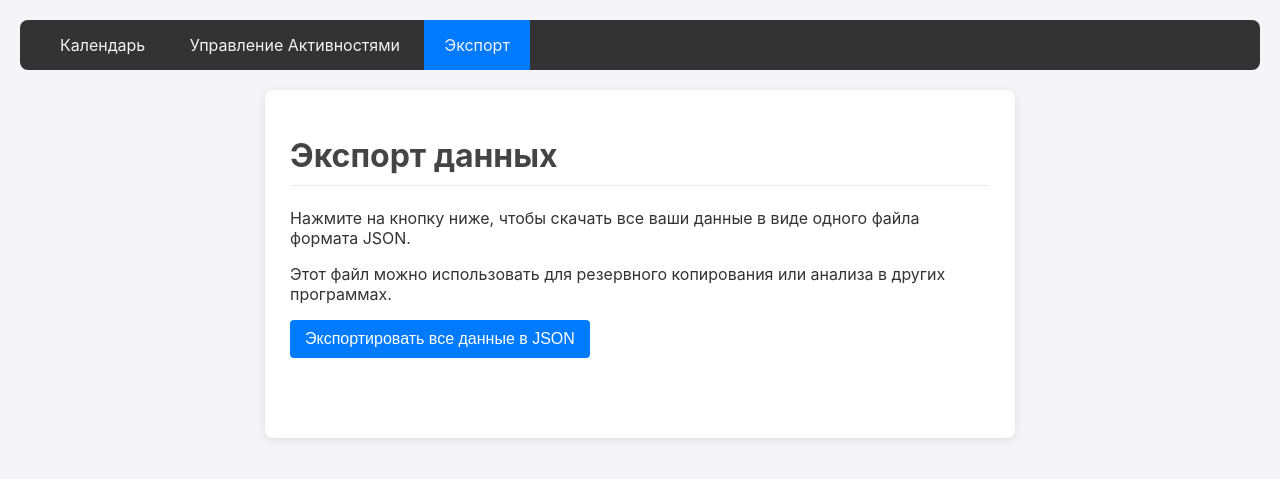
After one commit to MrHoustonOff/Activity-Tracker, a Flask app: page /export in a window 1280 px wide. The commit adds this page. Shown: the top 479 px of the page. Run offline with Flask 3, Linux system fonts and the light colour scheme.

Commit message:
feat(export): rewrite frontend logic to call native pywebview API

```diff
--- a/app.py
+++ b/app.py
@@ -3,12 +3,57 @@
 import os
 import sys
 import threading
+import json
 import webview
+from pathlib import Path
 from flask import Flask, render_template, request, jsonify
 from database import (
-    init_db, get_app_dir, add_activity, get_all_activities,
+    init_db, get_app_dir, add_activity, get_all_activities, get_all_data_for_export,
     delete_activity, add_log, get_logs_for_month, get_logs_for_day, delete_log
 )
+
+
+class Api:
+    def export_data(self):
+        """
+        Открывает нативный диалог сохранения файла, получает данные из БД,
+        и сохраняет их в выбранный пользователем файл.
+        """
+        try:
+            # Получаем объект окна для вызова диалога
+            window = webview.windows[0]
+
+            # Определяем папку "Документы" для начального отображения
+            docs_path = str(Path.home() / 'Documents')
+
+            result = window.create_file_dialog(
+                webview.SAVE_DIALOG,
+                directory=docs_path,
+                save_filename='activity_tracker_data.json'
+            )
+
+            # Если пользователь выбрал файл и нажал "Сохранить" (result не None и не пустой)
+            if result:
+                file_path = result[0] # pywebview возвращает кортеж с одним путем
+
+                # 1. Получаем данные из БД
+                all_data = get_all_data_for_export()
+
+                # 2. Конвертируем в JSON
+                json_data = json.dumps(all_data, ensure_ascii=False, indent=2)
+
+                # 3. Записываем в файл
+                with open(file_path, 'w', encoding='utf-8') as f:
+                    f.write(json_data)
+
+                return {'status': 'success', 'path': file_path}
+            else:
+                # Пользователь закрыл диалоговое окно
+                return {'status': 'cancelled'}
+
+        except Exception as e:
+            print(f"Ошибка при экспорте: {e}")
+            return {'status': 'error', 'message': str(e)}
 
 def check_lock():
     app_dir = get_app_dir()
@@ -109,9 +154,17 @@ def api_delete_log(log_id):
     result = delete_log(log_id)
     return jsonify(result)
 
+@app.route('/export')
+def export_page():
+    """Отдает страницу Экспорта."""
+    return render_template('export.html')
+
+
 if __name__ == '__main__':
     lock_file = check_lock()
     init_db()
+
+    api = Api()
 
     def run_flask():
         app.run(host='127.0.0.1', port=5000)
@@ -120,6 +173,10 @@ if __name__ == '__main__':
     flask_thread.daemon = True
     flask_thread.start()
 
-    window = webview.create_window('Activity Tracker', 'http://127.0.0.1:5000')
+    window = webview.create_window(
+        'Activity Tracker',
+        'http://127.0.0.1:5000/',
+        js_api=api  # Вот магия
+    )
     window.events.closed += lambda: release_lock(lock_file)
     webview.start()
--- a/static/css/style.css
+++ b/static/css/style.css
@@ -274,3 +274,9 @@ button:hover {
     padding: 8px;
     font-size: 1em;
 }
+
+.status-message {
+    margin-top: 20px;
+    font-weight: bold;
+    min-height: 1.2em; /* Чтобы контейнер не "прыгал" */
+}
--- /dev/null
+++ b/static/js/export.js
@@ -0,0 +1,35 @@
+document.addEventListener('DOMContentLoaded', () => {
+    const exportBtn = document.getElementById('export-btn');
+    const statusEl = document.getElementById('export-status');
+
+    exportBtn.addEventListener('click', async () => {
+        statusEl.textContent = 'Подготовка данных...';
+        exportBtn.disabled = true;
+
+        try {
+            // Вызываем Python-функцию export_data из нашего класса Api,
+            // которую мы "пробросили" через js_api.
+            // pywebview автоматически создает объект window.pywebview.api
+            const result = await window.pywebview.api.export_data();
+
+            if (result.status === 'success') {
+                statusEl.textContent = `Данные успешно сохранены в файл: ${result.path}`;
+                statusEl.style.color = 'green';
+            } else if (result.status === 'cancelled') {
+                statusEl.textContent = 'Экспорт отменен пользователем.';
+                statusEl.style.color = '#666';
+            } else {
+                // Обработка ошибок, которые могли произойти на стороне Python
+                statusEl.textContent = `Произошла ошибка: ${result.message}`;
+                statusEl.style.color = 'red';
+            }
+
+        } catch (error) {
+            console.error('Ошибка вызова Python API:', error);
+            statusEl.textContent = 'Произошла критическая ошибка при вызове функции экспорта.';
+            statusEl.style.color = 'red';
+        } finally {
+            exportBtn.disabled = false;
+        }
+    });
+});
--- a/templates/base.html
+++ b/templates/base.html
@@ -10,6 +10,7 @@
     <nav class="main-nav">
         <a href="/" class="nav-link {% if request.path == '/' %}active{% endif %}">Календарь</a>
         <a href="/activities" class="nav-link {% if request.path == '/activities' %}active{% endif %}">Управление Активностями</a>
+        <a href="/export" class="nav-link {% if request.path == '/export' %}active{% endif %}">Экспорт</a>
     </nav>
     <div class="container">
         {% block content %}{% endblock %}
--- /dev/null
+++ b/templates/export.html
@@ -0,0 +1,16 @@
+{% extends "base.html" %}
+
+{% block title %}Экспорт данных{% endblock %}
+
+{% block content %}
+    <h1>Экспорт данных</h1>
+    <p>Нажмите на кнопку ниже, чтобы скачать все ваши данные в виде одного файла формата JSON.</p>
+    <p>Этот файл можно использовать для резервного копирования или анализа в других программах.</p>
+
+    <button id="export-btn">Экспортировать все данные в JSON</button>
+    <p id="export-status" class="status-message"></p>
+{% endblock %}
+
+{% block scripts %}
+    <script src="/static/js/export.js"></script>
+{% endblock %}
```
Also changed, not shown: database.py (+27 -0 lines).
